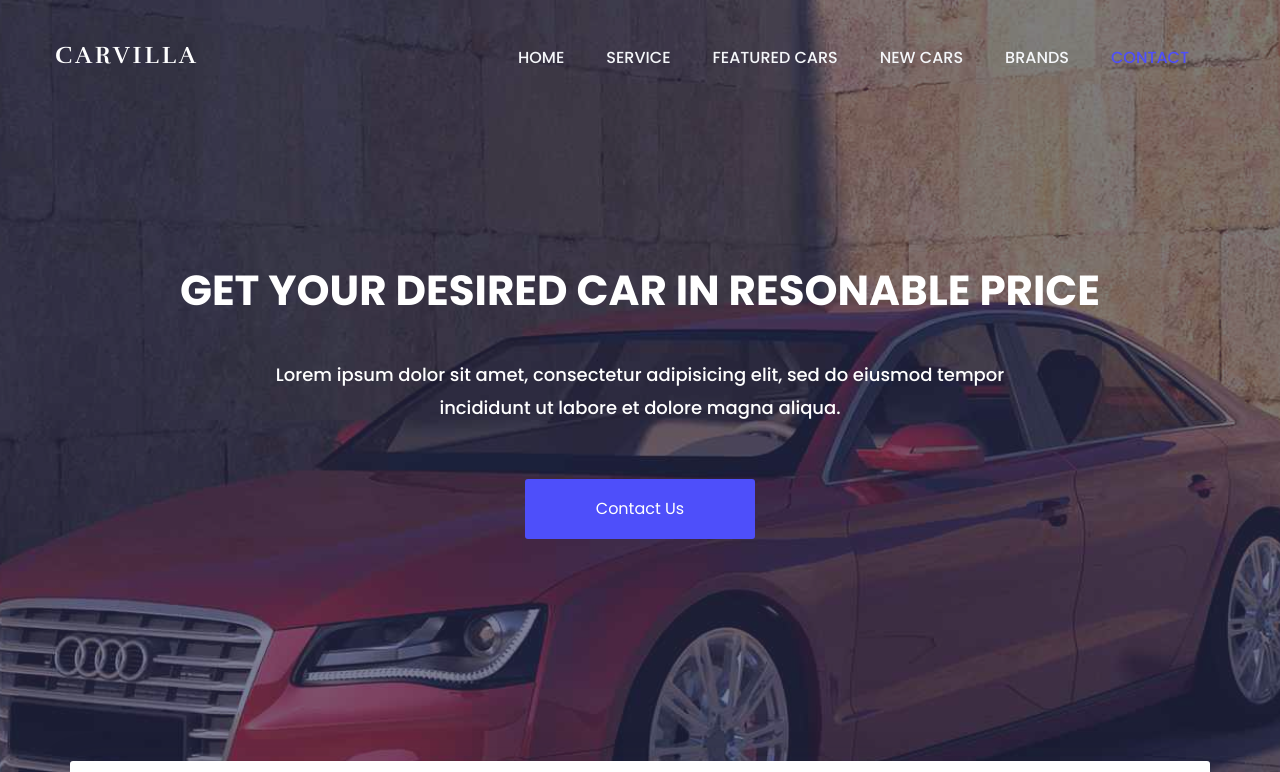
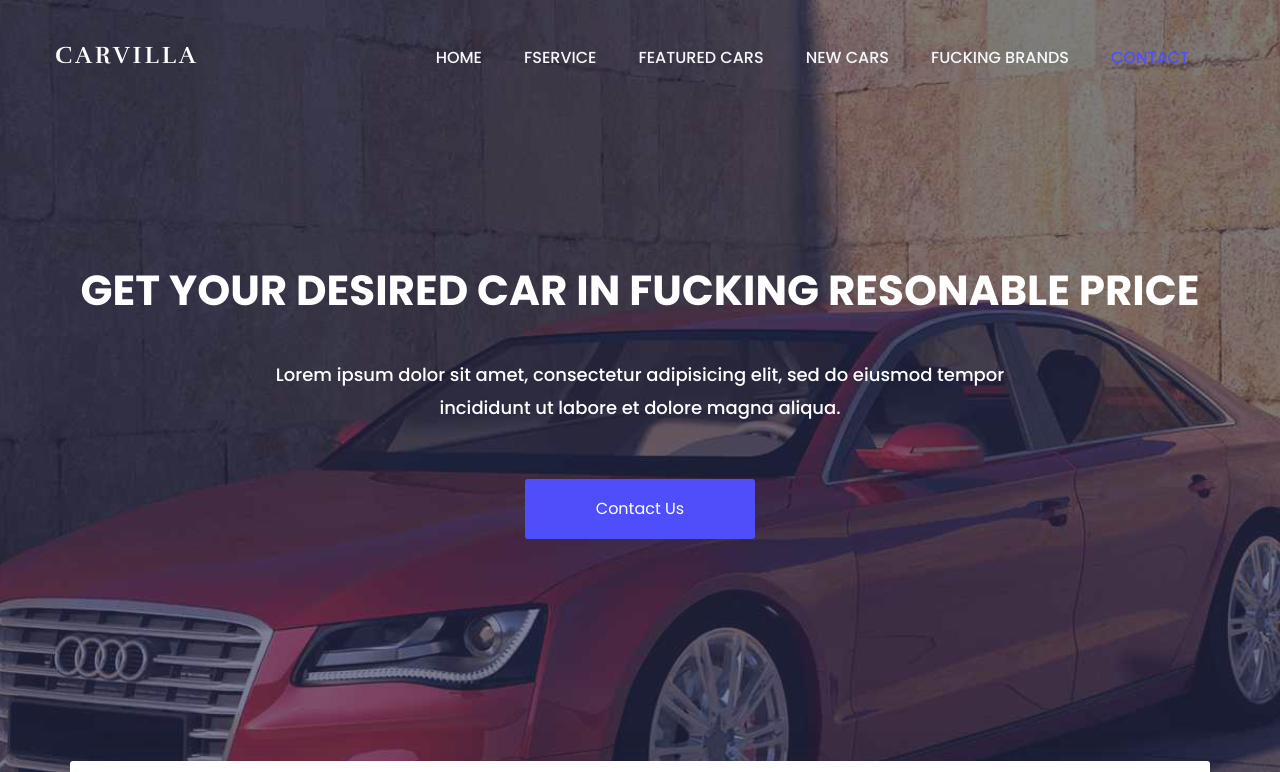
Before and after one commit to Navyush-RanaTx/Website, a plain HTML site: page index.html in a window 1280 px wide. Shown: the top 772 px of the page. Drawn offline with nearby package versions, Linux system fonts and the light colour scheme.

Commit message:
Update index.html

```diff
--- a/index.html
+++ b/index.html
@@ -87,10 +87,10 @@
 				            <div class="collapse navbar-collapse menu-ui-design" id="navbar-menu">
 				                <ul class="nav navbar-nav navbar-right" data-in="fadeInDown" data-out="fadeOutUp">
 				                    <li class=" scroll active"><a href="#home">home</a></li>
-				                    <li class="scroll"><a href="#service">service</a></li>
+				                    <li class="scroll"><a href="#service">fservice</a></li>
 				                    <li class="scroll"><a href="#featured-cars">featured cars</a></li>
 				                    <li class="scroll"><a href="#new-cars">new cars</a></li>
-				                    <li class="scroll"><a href="#brand"> brands</a></li>
+				                    <li class="scroll"><a href="#brand"> fucking brands</a></li>
 				                    <li class="scroll"><a href="#contact">contact</a></li>
 				                </ul><!--/.nav -->
 				            </div><!-- /.navbar-collapse -->
@@ -105,7 +105,7 @@
 
 			<div class="container">
 				<div class="welcome-hero-txt">
-					<h2>get your desired car in resonable price</h2>
+					<h2>get your desired car in fucking resonable price</h2>
 					<p>
 						Lorem ipsum dolor sit amet, consectetur adipisicing elit, sed do eiusmod tempor incididunt ut labore et dolore   magna aliqua.
 					</p>
```
